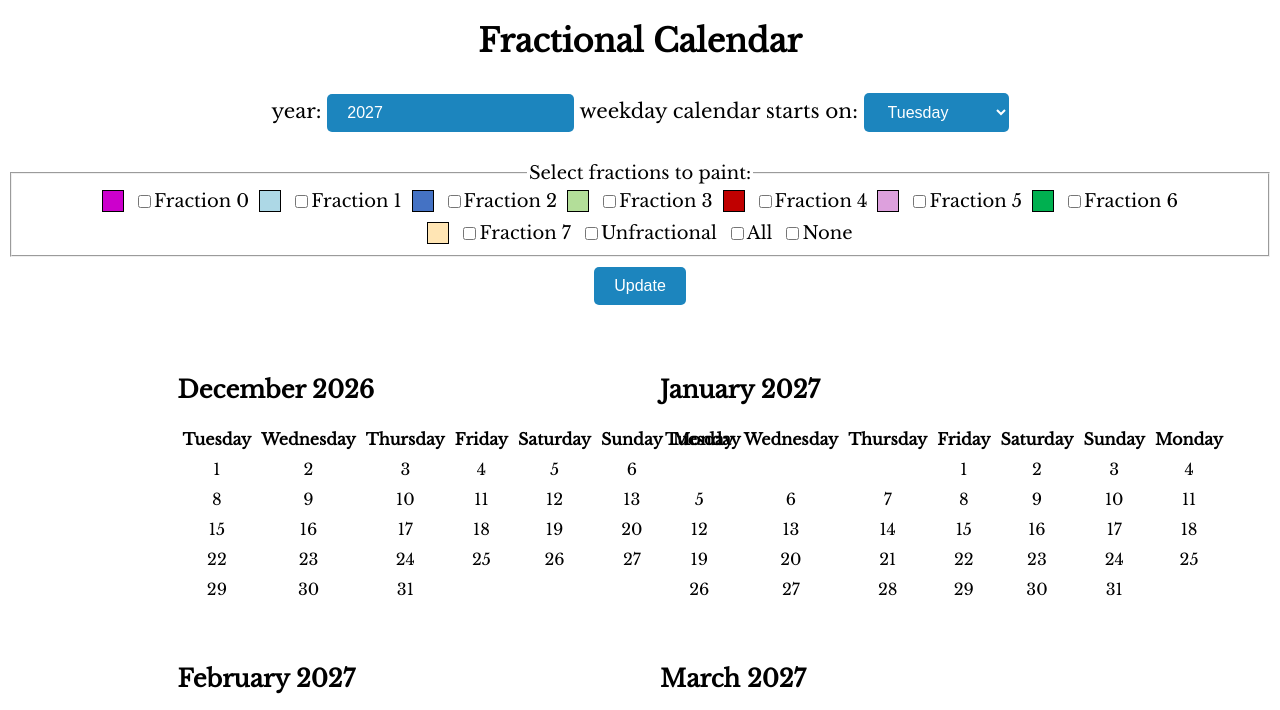
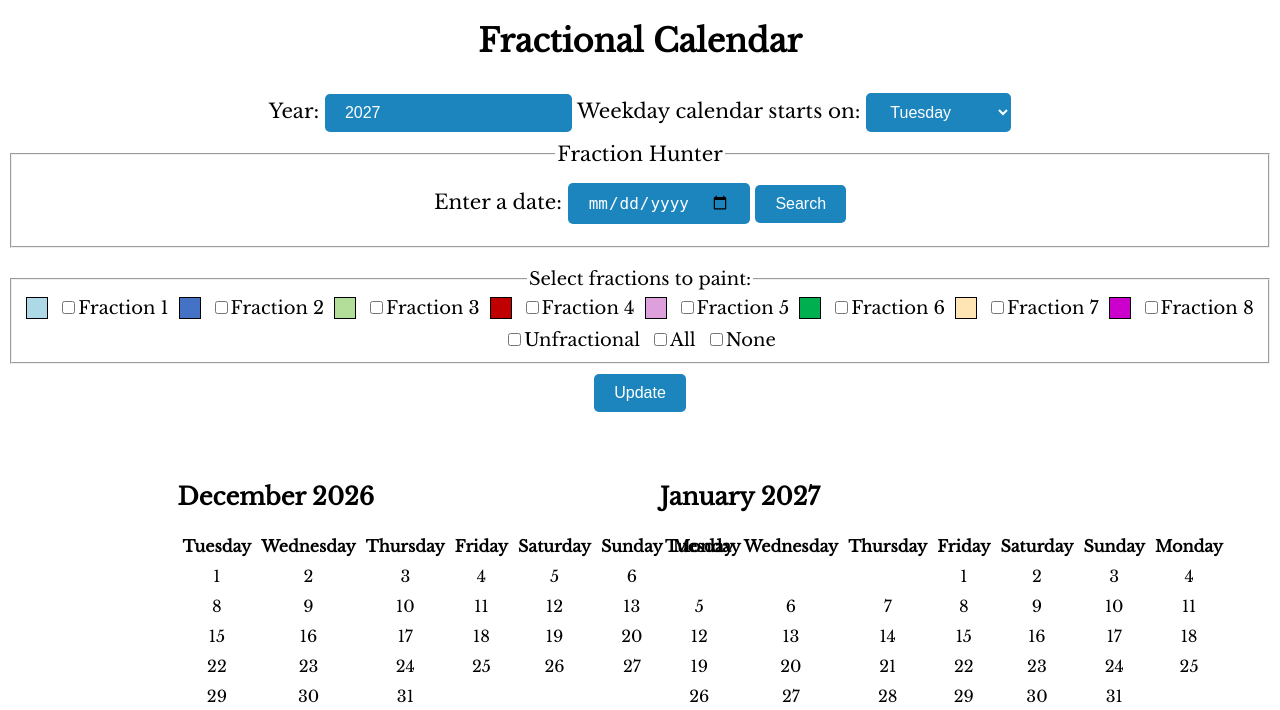
Before and after one commit to rodriesquivel13/FracScheduler, a Flask app: page / in a window 1280 px wide. Shown: the top 710 px of the page. Run offline with Flask 3, Linux system fonts and the light colour scheme.

Commit message:
Hemos agregado fraction hunter, cambios en backend y fronted

```diff
--- a/controllers.py
+++ b/controllers.py
@@ -1,7 +1,7 @@
 from flask import Blueprint, render_template, request, send_file
 import calendar
 from datetime import datetime
-from utils import fractional_index_maker, unfractional_dates_list
+from utils import fractional_index_maker, unfractional_dates_list, fraction_hunter
 from reportlab.lib.pagesizes import letter
 from reportlab.pdfgen import canvas
 import io
@@ -85,3 +85,38 @@ def generate_pdf():
     buffer.seek(0)
 
     return send_file(buffer, as_attachment=True, download_name=f"fracciones_{start_year}_{end_year}.pdf", mimetype='application/pdf')
+
+@controllers.route('/hunt_fraction')
+def hunt_fraction():
+    from utils import fraction_hunter  # Asegúrate que esté accesible
+
+    date_str = request.args.get('hunter_date')  # formato: yyyy-mm-dd
+    start_day = request.args.get('start_day', 1, type=int)
+
+    if not date_str:
+        return "No date provided", 400
+
+    try:
+        wishful_date = datetime.strptime(date_str, "%Y-%m-%d")
+        result = fraction_hunter(wishful_date.year, wishful_date.month, wishful_date.day, start_day)
+    except ValueError:
+        return "Invalid date format", 400
+
+    # Si retorna string (error personalizado), mostrarlo
+    if isinstance(result, str):
+        return result, 404
+
+    # Redirige al calendario, con la fracción correspondiente preseleccionada
+    return render_template('calendar.html',
+        year=wishful_date.year,
+        start_day=start_day,
+        months_with_index=[(i, calendar.Calendar(firstweekday=start_day).monthdayscalendar(wishful_date.year, i+1)) for i in range(12)],
+        day_names=[calendar.day_name[(i + start_day) % 7] for i in range(7)],
+        calendar=calendar,
+        fractional_indices=fractional_index_maker(wishful_date.year, start_day),
+        previous_december=calendar.Calendar(firstweekday=start_day).monthdayscalendar(wishful_date.year - 1, 12),
+        fraction_colors=fraction_colors,
+        datetime=datetime,
+        selected_fractions=[result[0]],  # Esto selecciona el checkbox correcto
+        unfractional_dates=[],  # Por ahora no mostramos unfractional
+    )
--- a/static/scripts.js
+++ b/static/scripts.js
@@ -2,3 +2,16 @@ function deselectAll() {
     const checkboxes = document.querySelectorAll('input[name="fractions"]');
     checkboxes.forEach(checkbox => checkbox.checked = false);
 }
+
+// Mostrar mensaje flotante si existe
+window.addEventListener('DOMContentLoaded', () => {
+    const errorDiv = document.getElementById('floating-error');
+    if (errorDiv) {
+        const message = errorDiv.getAttribute('data-message');
+        errorDiv.textContent = message;
+
+        setTimeout(() => {
+            errorDiv.remove();
+        }, 3000);
+    }
+});
--- a/static/styles.css
+++ b/static/styles.css
@@ -104,3 +104,25 @@ td.unfractional {
 #pdfForm button:hover {
     background-color: #4472C4; /* Color de fondo al pasar el cursor */
 }
+
+.floating-error {
+  position: fixed;
+  top: 20px;
+  left: 20px;
+  background-color: #ffdddd;
+  color: #900;
+  padding: 12px 20px;
+  border: 1px solid #f5c2c2;
+  border-radius: 8px;
+  font-weight: bold;
+  z-index: 1000;
+  box-shadow: 2px 2px 6px rgba(0,0,0,0.2);
+  animation: fadeInOut 3s ease-in-out;
+}
+
+@keyframes fadeInOut {
+  0% { opacity: 0; }
+  10% { opacity: 1; }
+  90% { opacity: 1; }
+  100% { opacity: 0; }
+}
--- a/templates/calendar.html
+++ b/templates/calendar.html
@@ -9,23 +9,34 @@
     </head>
     <body>
         <h1>Fractional Calendar</h1>
+        {% if error_message %}
+        <div id="floating-error" class="floating-error" data-message="{{ error_message }}"></div>
+        {% endif %}
         <form method="get" action="/">
-        <label for="year">year:</label>
+            <label for="year">Year:</label>
             <input type="number" id="year" name="year" value="{{ year }}" class="form-button">
-        <label for="start_day">weekday calendar starts on:</label>
+            <label for="start_day">Weekday calendar starts on:</label>
             <select id="start_day" name="start_day" class="form-button">
                 <option value="1" {% if start_day == 1 %}selected{% endif %}>Tuesday</option>
                 <option value="2" {% if start_day == 2 %}selected{% endif %}>Wednesday</option>
                 <option value="3" {% if start_day == 3 %}selected{% endif %}>Thursday</option>
             </select>
+
+            <fieldset class="fraction-hunter">
+                <legend>Fraction Hunter</legend>
+                <label for="hunter_date">Enter a date:</label>
+                <input type="date" id="hunter_date" name="hunter_date" class="form-button">
+                <button type="submit" formaction="/hunt_fraction" formmethod="get" class="form-button">Search</button>
+            </fieldset>
+
             <fieldset class="fraction-selector">
         <legend>Select fractions to paint:</legend>
         <div class="fraction-container">
-                {% for i in range(8) %}
+            {% for i in [1, 2, 3, 4, 5, 6, 7, 0] %}
                 <div class="fraction-item">
                     <div class="fraction-color" style="background-color: {{ fraction_colors[i] }};"></div>
                     <input type="checkbox" id="fraction_{{ i }}" name="fractions" value="{{ i }}" {% if i in selected_fractions %}checked{% endif %}>
-                        <label for="fraction_{{ i }}">Fraction {{ i }}</label>
+                    <label for="fraction_{{ i }}">Fraction {{ 8 if i == 0 else i }}</label>
                 </div>
             {% endfor %}
             <div class="fraction-item">
@@ -42,6 +53,7 @@
             </div>
         </div>
     </fieldset>
+
             <button type="submit" class="form-button">Update</button>
         </form>
         <div class="calendar">
--- a/utils.py
+++ b/utils.py
@@ -78,13 +78,13 @@ def new_weekday(year,weekday_calendar_starts):
 """
 The really interesting thing here is, what does it happens with 365 % 7?,
 could those days acumulate itself into an "extra week"?.
-we gonna work on this doubts later soon.
+we're gonna work on this doubts later soon.
 """
 weeks_expected_per_year = 365//7
 
 def extra_week_indicator(year,weekday_calendar_starts):
     """
-    We expect years have 52 weeks but actually, by the way we defined the first day of each year,
+    We expect years have 52 weeks but actually, by how we defined the first day of each year,
     some years have a 53rd week.
     This function tell us whether a year have that extra week.
     """
@@ -152,7 +152,7 @@ def fractional_day_weeker(current_year, weekday_calendar_starts):
     total_fractional_weeks = weeks_expected_per_year - len(maintenance_weeks)
 
     reorder_list = [[a] for a in range(total_fractional_weeks + 1) if a not in recerved_fractional_week_indexes]
-    expanded_reorder_list = [ a for a in reorder_list for _ in range(7)]
+    expanded_reorder_list = [a for a in reorder_list for _ in range(7)]
     week_fractional_indexes =  dict(zip(unspecial_week_indexes.keys(),expanded_reorder_list))
 
     for date in day_week_indexes_dic.keys():
@@ -198,6 +198,23 @@ def fractional_index_maker(current_year, weekday_calendar_starts):
 
     return dict(zip(fractional_calendar_week_indexed.keys(),fraction_index_list))
 
+
+def fraction_hunter(wishful_year, wishful_month, wishful_day, weekday_calendar_starts):
+
+    calendar_1 = fractional_index_maker(wishful_year, weekday_calendar_starts)
+    calendar_2 = fractional_index_maker(wishful_year + 1, weekday_calendar_starts)
+
+    fraction_spot = {**calendar_1, **calendar_2}
+
+    wishful_date = datetime(wishful_year, wishful_month, wishful_day)
+
+    try:
+        return fraction_spot[wishful_date]
+    except KeyError:
+        return f"So sorry, your wishful date '{wishful_date}' isn't available due our current schedule "
+
+
+
 def unfractional_dates_list(current_year, weekday_calendar_starts):
     """
     This funcion has as goal crafting a list with no fractional dates, such that,
@@ -207,23 +224,16 @@ def unfractional_dates_list(current_year, weekday_calendar_starts):
     fractional_calendar = fractional_index_maker(current_year, weekday_calendar_starts)
 
     dates = list(whole_calendar.keys())
-    fractional_dates = set(fractional_calendar.keys())  # We choose set instead of list for farter searching
+    fractional_dates = set(fractional_calendar.keys())  # We choose set instead of list for faster searching
 
     return [i for i in dates if i not in fractional_dates]
 
 
 # ======== Test Block ========
 
+
 if __name__ == "__main__":
 
-   def unfractional_dates_list(current_year, weekday_calendar_starts):
-        """
-        """
-        whole_calendar = main_day_sequence(current_year,weekday_calendar_starts)
-        fractional_calendar = fractional_index_maker(current_year, weekday_calendar_starts)
+   test = fraction_hunter(2029,3,5,2)
 
-        dates = list(whole_calendar.keys())
-        fractional_dates = list(fractional_calendar.keys())
-
-
-        return dates
+   print(f"Fraction for your wishful date actually is '{test}'")
```
Lines whose indentation alone changed are shown as unchanged.
